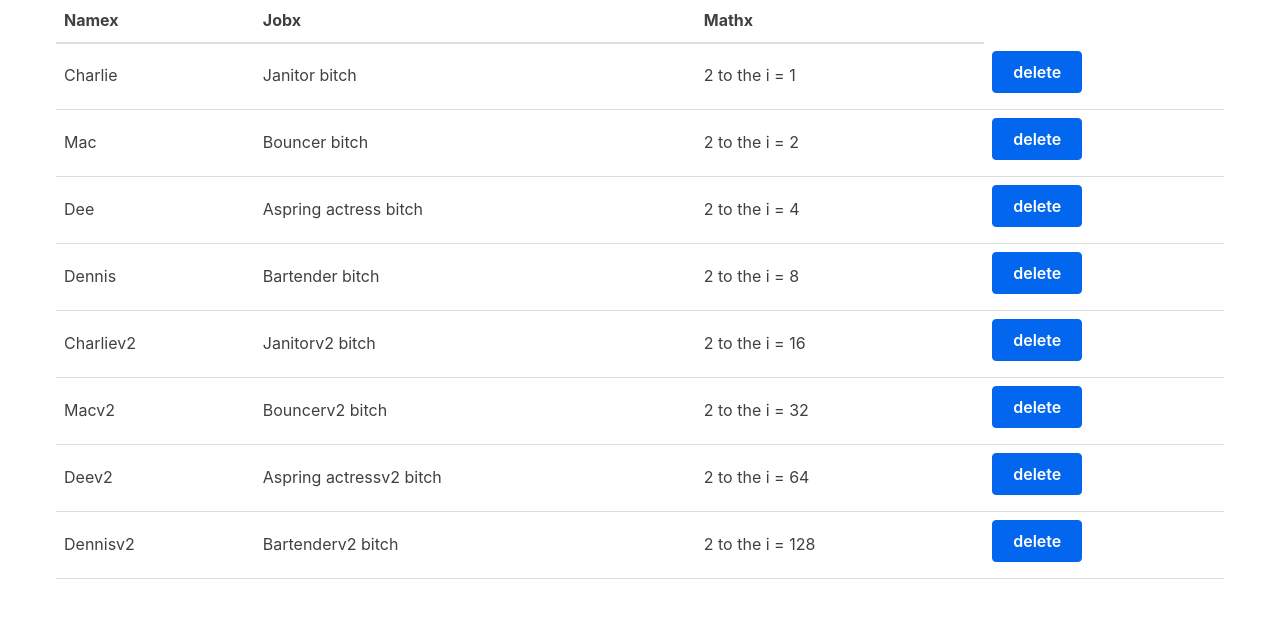
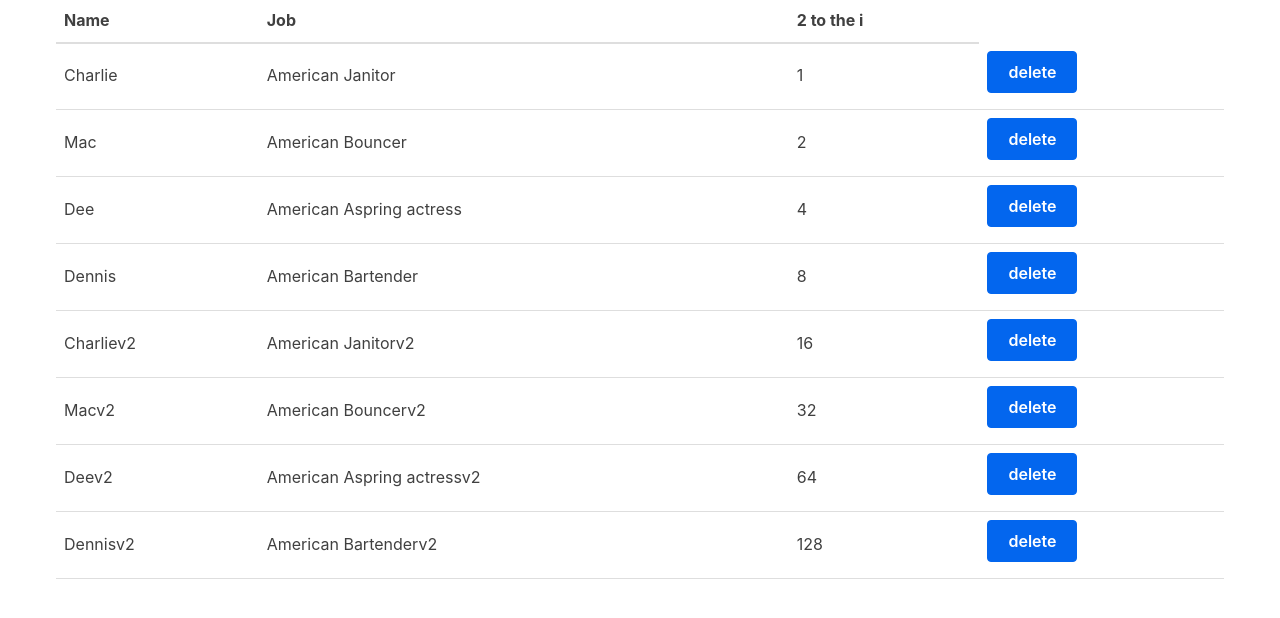
Before and after one commit to codejoy-wins/React4Beginners, a React (Create React App) app: page / in a window 1280 px wide. Shown: the top 618 px of the page. Built offline with nearby package versions, Linux system fonts and the light colour scheme.

Commit message:
good looking

```diff
--- a/src/components/App.js
+++ b/src/components/App.js
@@ -51,7 +51,7 @@ class App extends Component {
 
     render() {
         const { characters } = this.state;
-
+        // I get that that's restructuring but where does it belong in the file?
         return (
             <div className="container">
                 <Table
--- a/src/components/Table.js
+++ b/src/components/Table.js
@@ -9,9 +9,9 @@ export class Table extends Component {
         return (
             <thead>
             <tr>
-                <th>Namex</th>
-                <th>Jobx</th>
-                <th>Mathx</th>
+                <th>Name</th>
+                <th>Job</th>
+                <th>2 to the i</th>
             </tr>
             </thead>
         )
@@ -44,8 +44,8 @@ export class Table extends Component {
                 <tr key={mindex}>
                     <td>{objr.name}</td>
                     {/* I want to do an if statement and say nice guy if index > 10 */}
-                    <td>{objr.job} bitch</td>
-                    <td>2 to the i = {Math.pow(2,mindex)}</td>
+                    <td>American {objr.job}</td>
+                    <td>{Math.pow(2,mindex)}</td>
                     <td><button onClick={()=> props.removeCharacter(mindex)}>delete</button></td>
 
                 </tr>
--- a/src/index.js
+++ b/src/index.js
@@ -1,7 +1,6 @@
 import React, {Component} from 'react';
 import ReactDOM from 'react-dom';
 import App from './components/App';
-
 import './index.css';
 
 ReactDOM.render(<App />, document.getElementById('root'));
```
Also changed, not shown: public/index.html (+0 -23 lines).
